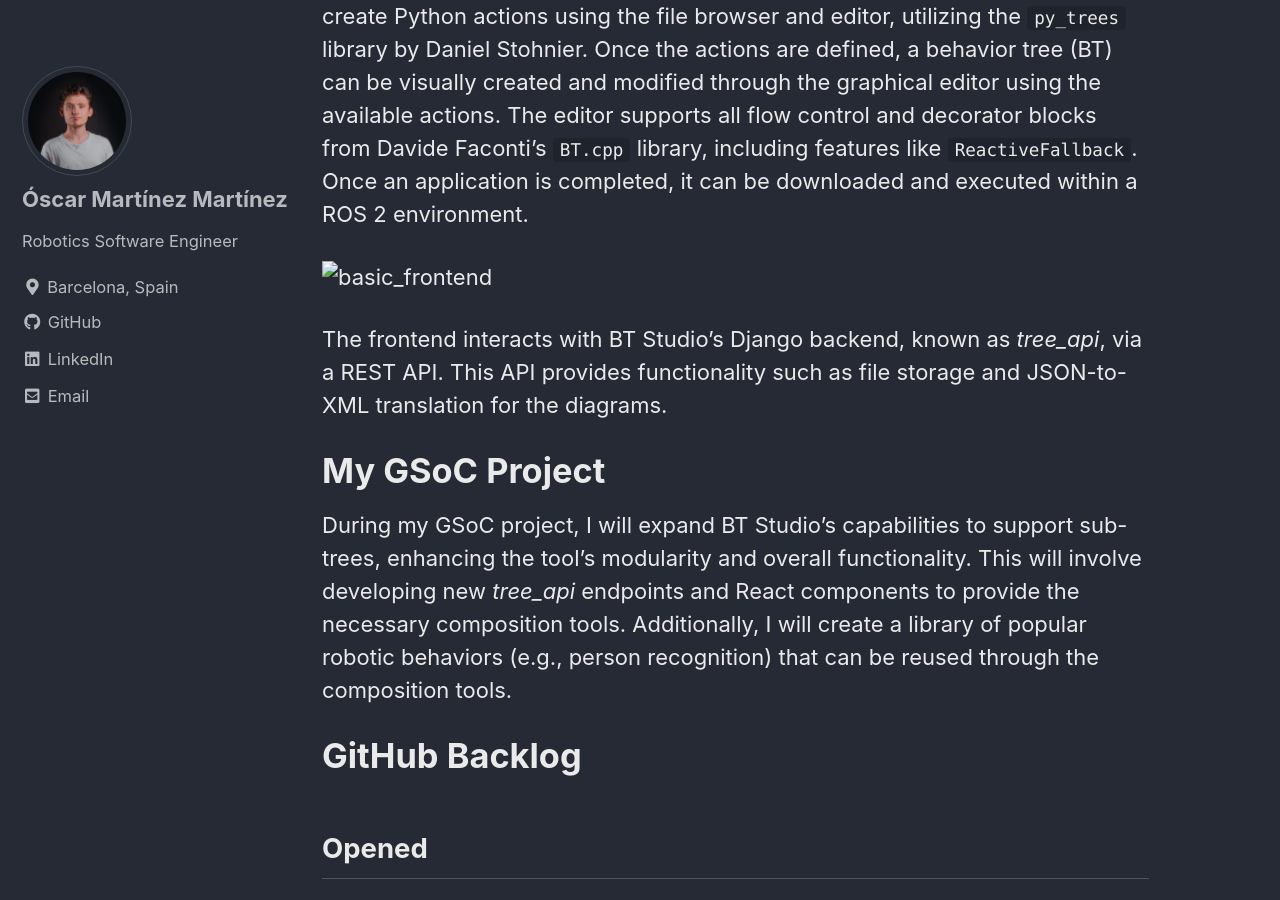
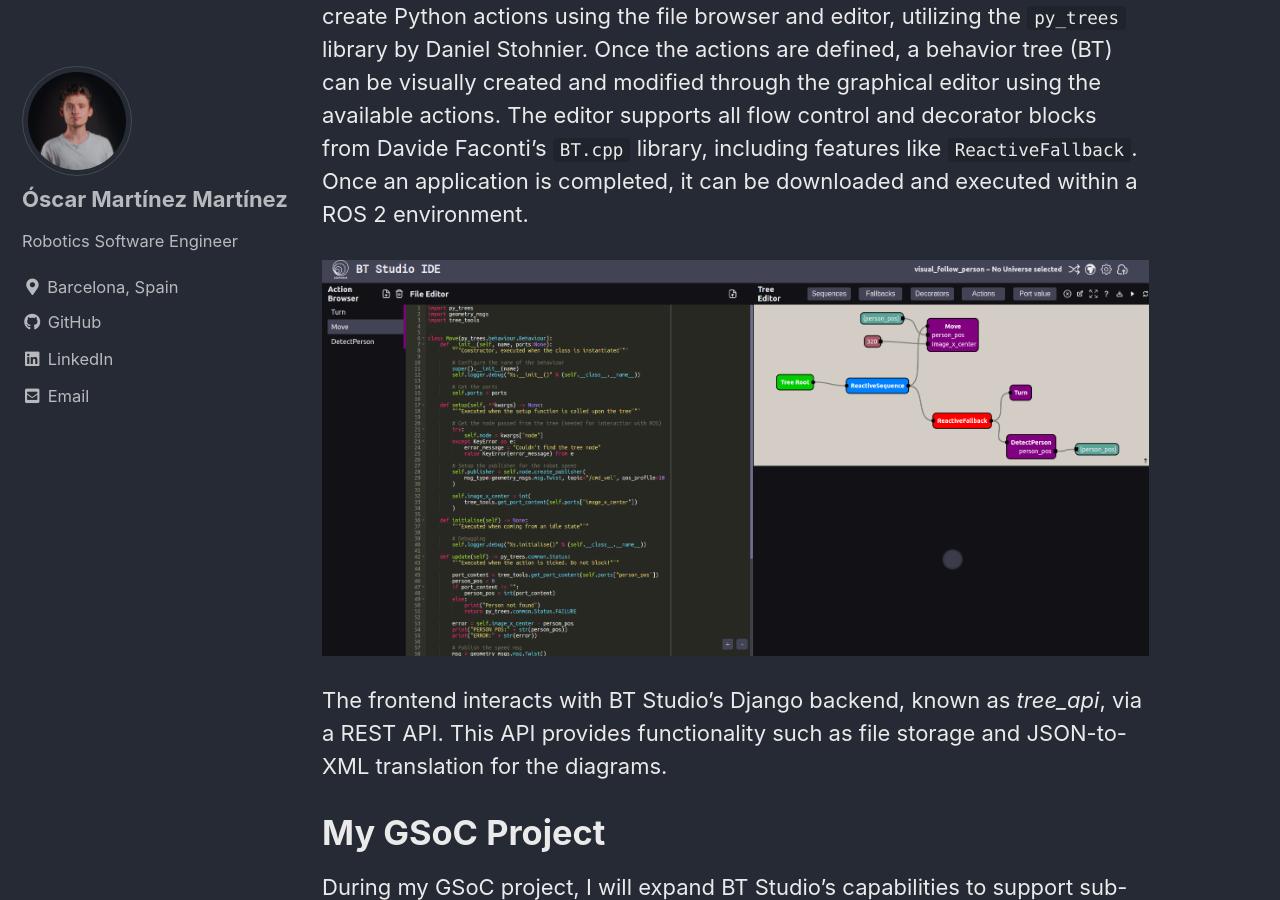
Before and after one commit to TheRoboticsClub/gsoc2024-Oscar_Martinez, a Jekyll site: the page built from docs/_posts/2024-07-22-Week-1.md, in a window 1280 px wide and 900 px high, scrolled down 610 px. Built offline with Jekyll 4.4.1, drawn with Linux system fonts in a browser that asks for light colours; cached includes are drawn as plain includes.

Commit message:
Update 2024-07-22-Week-1.md

```diff
--- a/docs/_posts/2024-07-22-Week-1.md
+++ b/docs/_posts/2024-07-22-Week-1.md
@@ -15,7 +15,7 @@ BT Studio is a web-based IDE designed for developing robotics applications using
 
 BT Studio's frontend is built using React and is divided into three main components: a file browser, a file editor, and a tree diagram editor. Users can create Python actions using the file browser and editor, utilizing the `py_trees` library by Daniel Stohnier. Once the actions are defined, a behavior tree (BT) can be visually created and modified through the graphical editor using the available actions. The editor supports all flow control and decorator blocks from Davide Faconti's `BT.cpp` library, including features like `ReactiveFallback`. Once an application is completed, it can be downloaded and executed within a ROS 2 environment.
 
-![basic_frontend](../assets/images/week1/layout.png)
+![basic_frontend](https://github.com/TheRoboticsClub/gsoc2024-Oscar_Martinez/blob/main/docs/assets/images/week1/layout.png)
 
 The frontend interacts with BT Studio's Django backend, known as *tree_api*, via a REST API. This API provides functionality such as file storage and JSON-to-XML translation for the diagrams.
 
```
